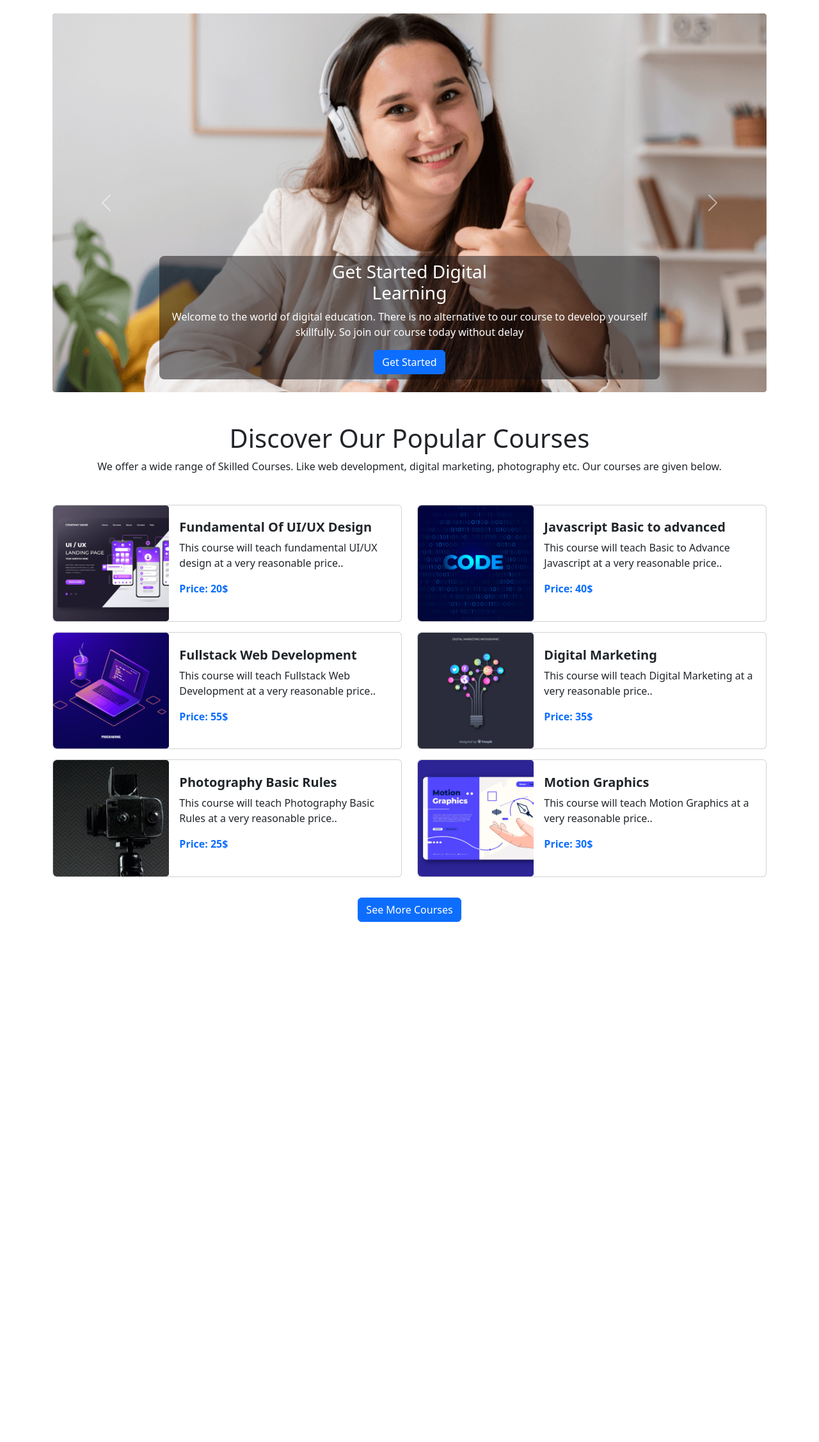
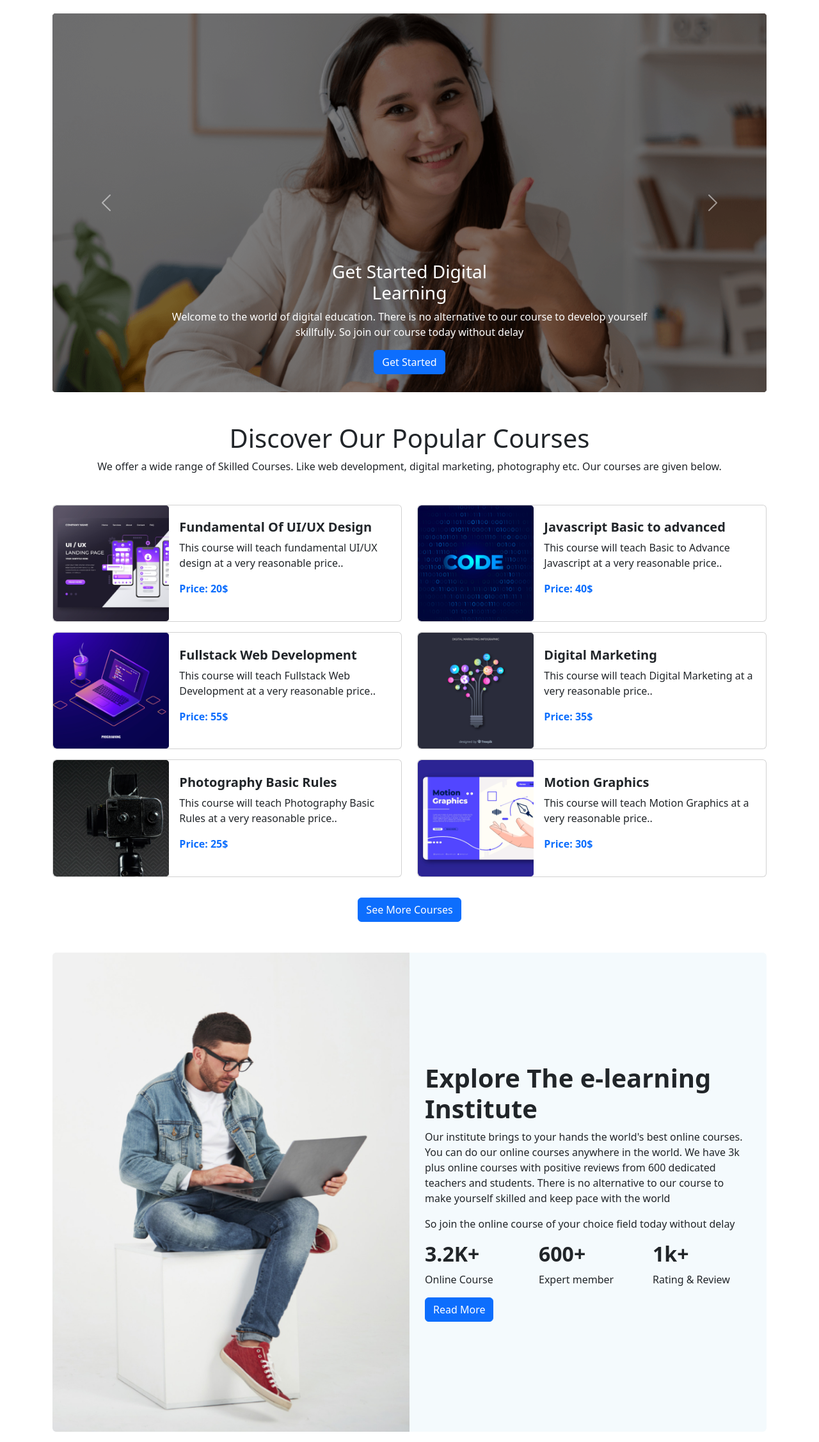
Before and after one commit to ajhridoy/digital-edu-care, a plain HTML site: page index.html in a window 1280 px wide. Shown: the part 85-2339 px from the top of the page at 64% size. Before the commit the page ends 1526 px from the top, so only its background shows below. Drawn offline with nearby package versions, Linux system fonts and the light colour scheme.

Commit message:
make e-learning section

```diff
--- a/index.html
+++ b/index.html
@@ -50,40 +50,40 @@
             <div id="carouselExampleInterval" class="carousel slide" data-bs-ride="carousel">
                 <div class="carousel-inner">
                   <div class="carousel-item active" data-bs-interval="10000">
-                    <img src="images/cover/cover-1.png" class="d-block w-100" alt="...">
-                    <div class="carousel-caption carousel-title d-none d-sm-block p-2 rounded-3">
+                    <img src="images/cover/cover-1.png" class="d-block w-100 low-bright" alt="...">
+                    <div class="carousel-caption d-none d-sm-block p-2 rounded-3">
                             <h3 class="">Get Started Digital <br>
                                 Learning</h3>
                             <p>Welcome to the world of digital education. There is no alternative to our course to develop yourself skillfully. So join our course today without delay</p>
                             <button class="btn btn-primary">Get Started</button>
                     </div>
-                    <div class="carousel-caption carousel-title d-block d-sm-none p-2 rounded-3">
+                    <div class="carousel-caption d-block d-sm-none p-2 rounded-3">
                         <p>join our course today without delay..!!</p>
                         <button class="btn btn-primary">Get Started</button>
                     </div>
                   </div>
                   <div class="carousel-item" data-bs-interval="2000">
-                    <img src="images/cover/cover-2-2.jpg" class="d-block w-100" alt="...">
+                    <img src="images/cover/cover-2-2.jpg" class="d-block w-100 low-bright" alt="...">
                     <div class="carousel-caption carousel-title d-none d-sm-block p-2 rounded-3">
                         <h3 class="">Get Started Digital <br>
                             Learning</h3>
                         <p>Welcome to the world of digital education. There is no alternative to our course to develop yourself skillfully. So join our course today without delay</p>
                         <button class="btn btn-primary">Get Started</button>
                     </div>
-                    <div class="carousel-caption carousel-title d-block d-sm-none p-2 rounded-3">
+                    <div class="carousel-caption d-block d-sm-none p-2 rounded-3">
                         <p>join our course today without delay..!!</p>
                         <button class="btn btn-primary">Get Started</button>
                     </div>
                   </div>
                   <div class="carousel-item">
-                    <img src="images/cover/cover-3-3.jpg" class="d-block w-100" alt="...">
-                    <div class="carousel-caption carousel-title d-none d-sm-block p-2 rounded-3">
+                    <img src="images/cover/cover-3-3.jpg" class="d-block w-100 low-bright" alt="...">
+                    <div class="carousel-caption d-none d-sm-block p-2 rounded-3">
                         <h3 class="">Get Started Digital <br>
                             Learning</h3>
                         <p>Welcome to the world of digital education. There is no alternative to our course to develop yourself skillfully. So join our course today without delay</p>
                         <button class="btn btn-primary">Get Started</button>
                    </div>
-                   <div class="carousel-caption carousel-title d-block d-sm-none p-2 rounded-3">
+                   <div class="carousel-caption d-block d-sm-none p-2 rounded-3">
                     <p>join our course today without delay..!!</p>
                     <button class="btn btn-primary">Get Started</button>
                 </div>
@@ -212,9 +212,42 @@
                 <button class="btn btn-primary">See More Courses</button>
             </div>
         </section>
-        <!-- course sec start here -->
+        <!-- course sec end here -->
+        <!-- e-learning intitute sec start here -->
+        <section class="mt-5">
+          <div class="card mb-3 e-learning-back-color border border-0">
+            <div class="row g-0">
+              <div class="col-12 col-md-6">
+                <img src="images/working.png" class="img-fluid rounded-start w-100 h-100" alt="...">
+              </div>
+              <div class="col-12 col-md-6 my-auto">
+                <div class="card-body p-4">
+                  <h1 class="card-title fw-bold">Explore The e-learning Institute</h1>
+                  <p class="card-text">Our institute brings to your hands the world's best online courses. You can do our online courses anywhere in the world. We have 3k plus online courses with positive reviews from 600 dedicated teachers and students. There is no alternative to our course to make yourself skilled and keep pace with the world</p>
+                  <p>So join the online course of your choice field today without delay</p>
+                  <div class="row row-cols-2 row-cols-lg-3">
+                    <div class="col">
+                      <h2 class="fw-bold">3.2K+</h2>
+                      <p>Online Course</p>
+                    </div>
+                    <div class="col">
+                      <h2 class="fw-bold">600+</h2>
+                      <p>Expert member</p>
+                    </div>
+                    <div class="col">
+                      <h2 class="fw-bold">1k+</h2>
+                      <p>Rating & Review</p>
+                    </div>
+                  </div>
+                  <button class="btn btn-primary">Read More</button>
+                </div>
+              </div>
+            </div>
+          </div>
+        </section>
+        <!-- e-learning intitute sec end here -->
     </main>
-    <!-- main start here -->
+    <!-- main end here -->
 
 
     <!-- bootstrap-cdn -->
--- a/style.css
+++ b/style.css
@@ -1,3 +1,7 @@
-.carousel-title{
-    background-color: rgba(15, 11, 13, 0.5);
+
+.low-bright{
+    filter: brightness(50%);
 }
+.e-learning-back-color{
+    background-color: #F4FAFD;
+}
```
